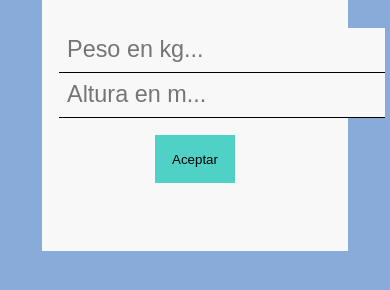
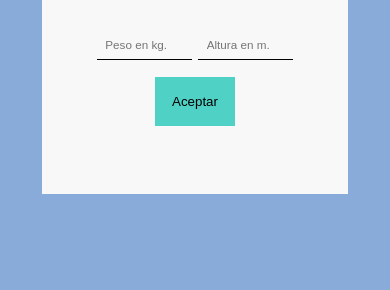
Before and after one commit to ColiMiau/calculadora-de-IMC, a plain HTML site: page index.html in a window 390 px wide. Shown: the part 176-466 px from the top of the page. Drawn offline with Linux system fonts and the light colour scheme.

Commit message:
Responsive adaptado a mas dispositivos

```diff
--- a/styles.css
+++ b/styles.css
@@ -50,7 +50,8 @@ button{
         font-size: 6vw;
     }
     input{
-        font-size: 6vw;
+        max-width: 20vw;
+        font-size: 3vw;
     }
     .r{
         font-size: 10vw;
```
